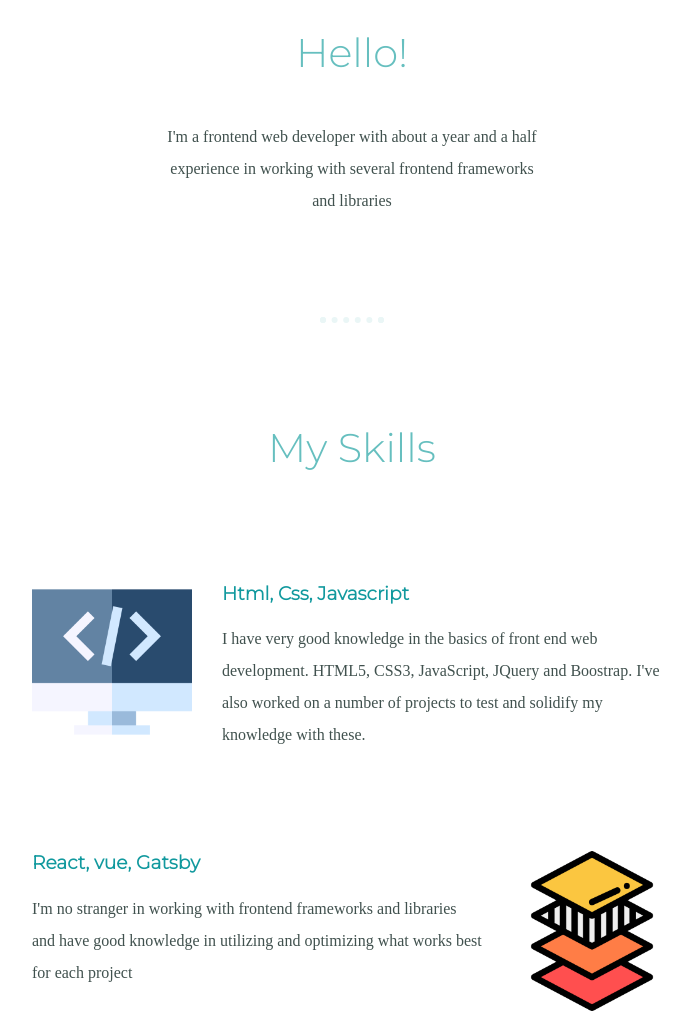
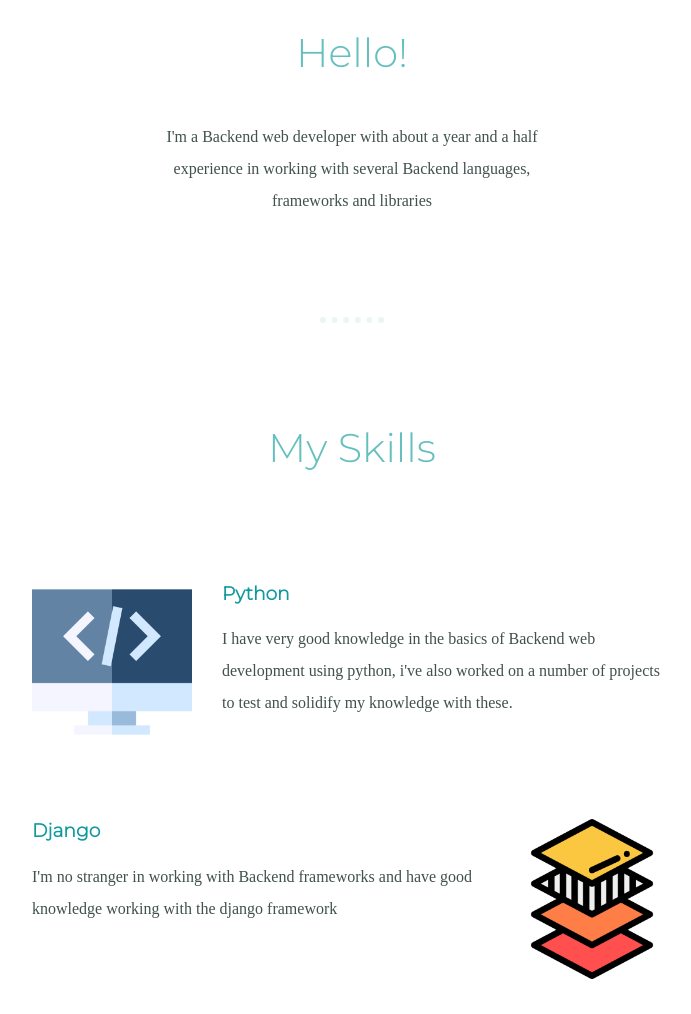
Before and after one commit to Timinii/Stage-2-ZuriTask, a plain HTML site: page index.html in a window 1280 px wide. Shown: the part 840-1854 px from the top of the page, without its empty margins (288-979 px from the left). Drawn offline with Linux system fonts and the light colour scheme.

Commit message:
Update index.html

```diff
--- a/index.html
+++ b/index.html
@@ -25,8 +25,8 @@
       <div class="profile">
         <h2>Hello!</h2>
         <p class="intro">
-          I'm a frontend web developer with about a year and a half experience
-          in working with several frontend frameworks and libraries
+          I'm a Backend web developer with about a year and a half experience
+          in working with several Backend languages, frameworks and libraries
         </p>
       </div>
       <hr />
@@ -34,21 +34,19 @@
         <h2>My Skills</h2>
         <div class="skill-row">
           <img class="code-icon" src="images/code.png" alt="code icon" />
-          <h3>Html, Css, Javascript</h3>
+          <h3>Python</h3>
           <p>
-            I have very good knowledge in the basics of front end web
-            development. HTML5, CSS3, JavaScript, JQuery and Boostrap. I've also
+            I have very good knowledge in the basics of Backend web
+            development using python, i've also
             worked on a number of projects to test and solidify my knowledge
             with these.
           </p>
         </div>
         <div class="skill-row">
           <img class="web-icon" src="images/layout.png" alt="web stack icon" />
-          <h3>React, vue, Gatsby</h3>
+          <h3>Django</h3>
           <p>
-            I'm no stranger in working with frontend frameworks and libraries
-            and have good knowledge in utilizing and optimizing what works best
-            for each project
+            I'm no stranger in working with Backend frameworks and have good knowledge working with the django framework
           </p>
         </div>
       </div>
```
